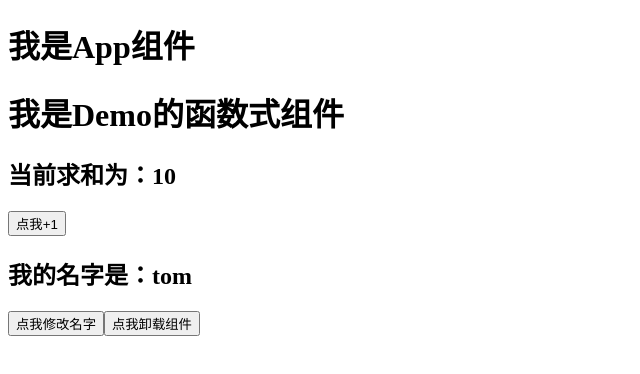
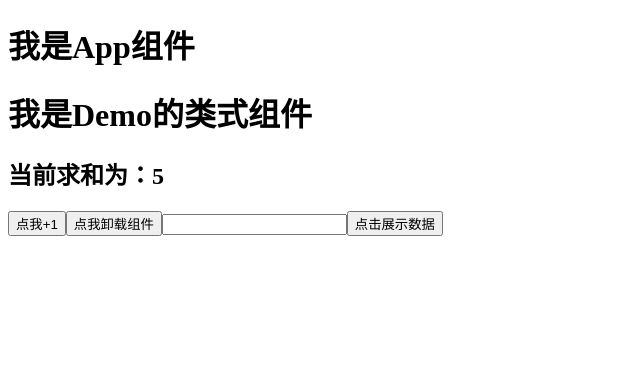
Before and after one commit to xiaoxue423/react_extension, a React (Create React App) app: page / in a window 1280 px wide. Shown: the top 374 px of the page, without its empty margins (0-640 px from the left). Built offline with nearby package versions, Linux system fonts and the light colour scheme.

Commit message:
在类式组件中使用ref

```diff
--- a/src/components/3_setHook/index.jsx
+++ b/src/components/3_setHook/index.jsx
@@ -1,77 +1,85 @@
 import React, { useState, useEffect } from "react";
 import ReactDOM from 'react-dom';
 
-// class Demo extends React.Component {
-//   state = { count: 0 };
-//   add = () => {
-//     this.setState(state => ({ count: state.count + 1 }));
-//   };
-//   componentDidMount(){
-//     this.timer = setInterval(()=>{
-//       this.setState((state)=>({count:state.count+1}))
-//     },1000)
+class Demo extends React.Component {
+  state = { count: 0 };
+  add = () => {
+    this.setState(state => ({ count: state.count + 1 }));
+  };
+  componentDidMount(){
+    this.timer = setInterval(()=>{
+      this.setState((state)=>({count:state.count+1}))
+    },1000)
+  }
+
+  // 卸载组件的回调
+  unmount = ()=>{
+    ReactDOM.unmountComponentAtNode(document.getElementById('root'))
+  }
+
+  componentWillUnmount(){
+    clearInterval(this.timer)
+  }
+
+  myRef = React.createRef()
+
+  show = ()=>{
+    alert(this.myRef.current.value)
+  }
+  render() {
+    return (
+      <div>
+        <h1>我是Demo的类式组件</h1>
+        <h2>当前求和为：{this.state.count}</h2>
+        <button onClick={this.add}>点我+1</button>
+        <button onClick={this.unmount}>点我卸载组件</button>
+        <input type="text" ref={this.myRef}/>
+        <button onClick={this.show}>点击展示数据</button>
+      </div>
+    );
+  }
+}
+
+// function Demo() {
+//   const [count, setCount] = useState(5);
+//   const [name, setName] = useState("tom");
+
+//   useEffect(() => {
+//     console.log("@");
+//     let timer = setInterval(() => {
+//       setCount((count) => count + 1);
+//     }, 1000);
+//     return ()=>{
+//       console.log("useEffect第一个参数是一个函数，该函数返回的一个函数就相当于componentWillUnmount")
+//       clearInterval(timer)  //清除定时器
+//     }
+//   }, []); //空数组代表谁也不监测，相当于componentDidMount生命周期钩子
+
+//   function add() {
+//     // setCount(count+1) //第一种写法
+//     setCount((count) => {
+//       //第二种写法函数形式
+//       return count + 1;
+//     });
 //   }
 
-//   // 卸载组件的回调
-//   unmount = ()=>{
+//   function changeName() {
+//     setName("jack");
+//   }
+
+//   function unmount(){
 //     ReactDOM.unmountComponentAtNode(document.getElementById('root'))
 //   }
-
-//   componentWillUnmount(){
-//     clearInterval(this.timer)
-//   }
-//   render() {
-//     return (
-//       <div>
-//         <h1>我是Demo的类式组件</h1>
-//         <h2>当前求和为：{this.state.count}</h2>
-//         <button onClick={this.add}>点我+1</button>
-//         <button onClick={this.unmount}>点我卸载组件</button>
-//       </div>
-//     );
-//   }
+//   return (
+//     <div>
+//       <h1>我是Demo的函数式组件</h1>
+//       <h2>当前求和为：{count}</h2>
+//       <button onClick={add}>点我+1</button>
+//       <h2>我的名字是：{name}</h2>
+//       <button onClick={changeName}>点我修改名字</button>
+//       <button onClick={unmount}>点我卸载组件</button>
+//     </div>
+//   );
 // }
 
-function Demo() {
-  const [count, setCount] = useState(5);
-  const [name, setName] = useState("tom");
-
-  useEffect(() => {
-    console.log("@");
-    let timer = setInterval(() => {
-      setCount((count) => count + 1);
-    }, 1000);
-    return ()=>{
-      console.log("useEffect第一个参数是一个函数，该函数返回的一个函数就相当于componentWillUnmount")
-      clearInterval(timer)  //清除定时器
-    }
-  }, []); //空数组代表谁也不监测，相当于componentDidMount生命周期钩子
-
-  function add() {
-    // setCount(count+1) //第一种写法
-    setCount((count) => {
-      //第二种写法函数形式
-      return count + 1;
-    });
-  }
-
-  function changeName() {
-    setName("jack");
-  }
-
-  function unmount(){
-    ReactDOM.unmountComponentAtNode(document.getElementById('root'))
-  }
-  return (
-    <div>
-      <h1>我是Demo的函数式组件</h1>
-      <h2>当前求和为：{count}</h2>
-      <button onClick={add}>点我+1</button>
-      <h2>我的名字是：{name}</h2>
-      <button onClick={changeName}>点我修改名字</button>
-      <button onClick={unmount}>点我卸载组件</button>
-    </div>
-  );
-}
-
 export default Demo;
```
